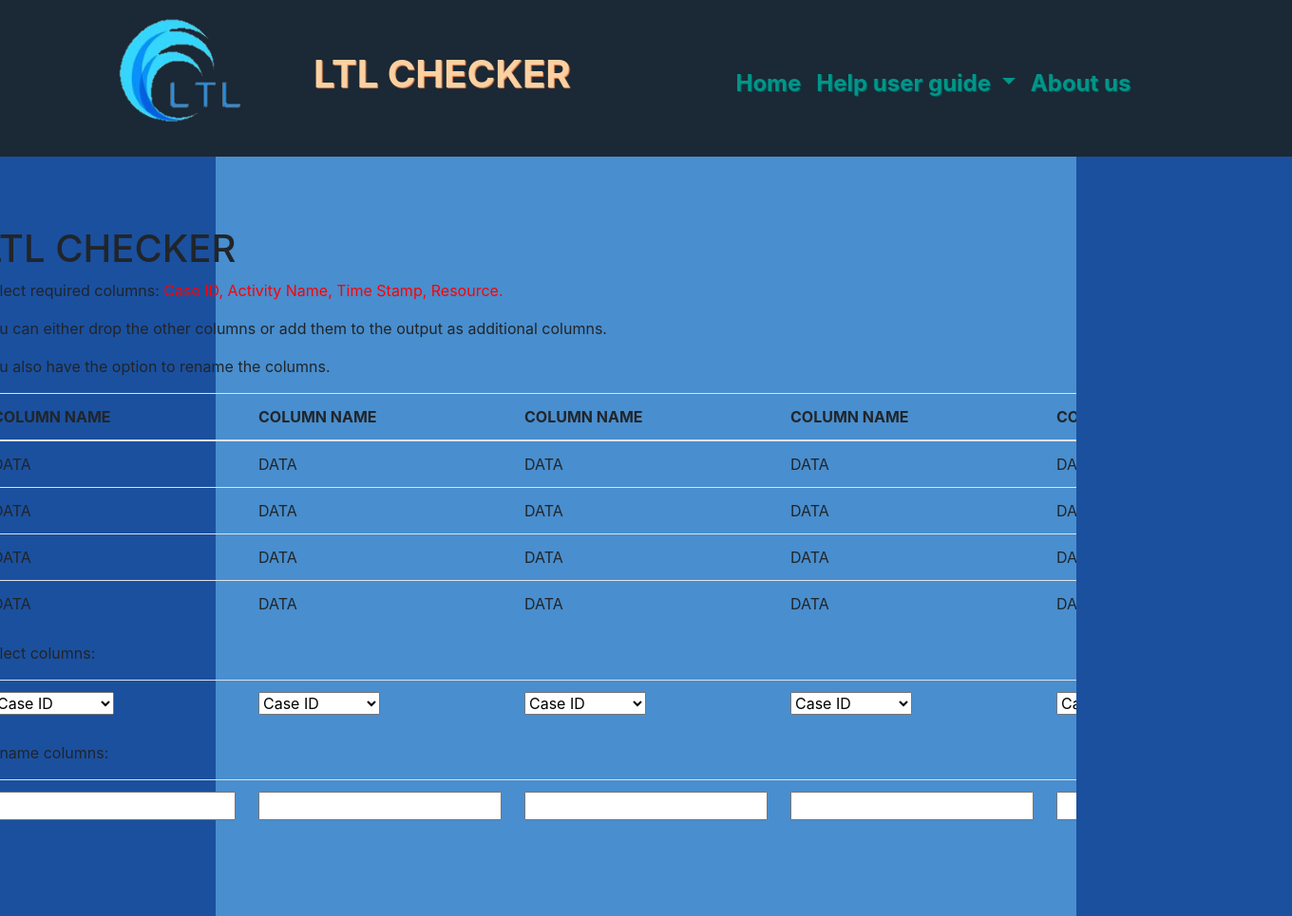
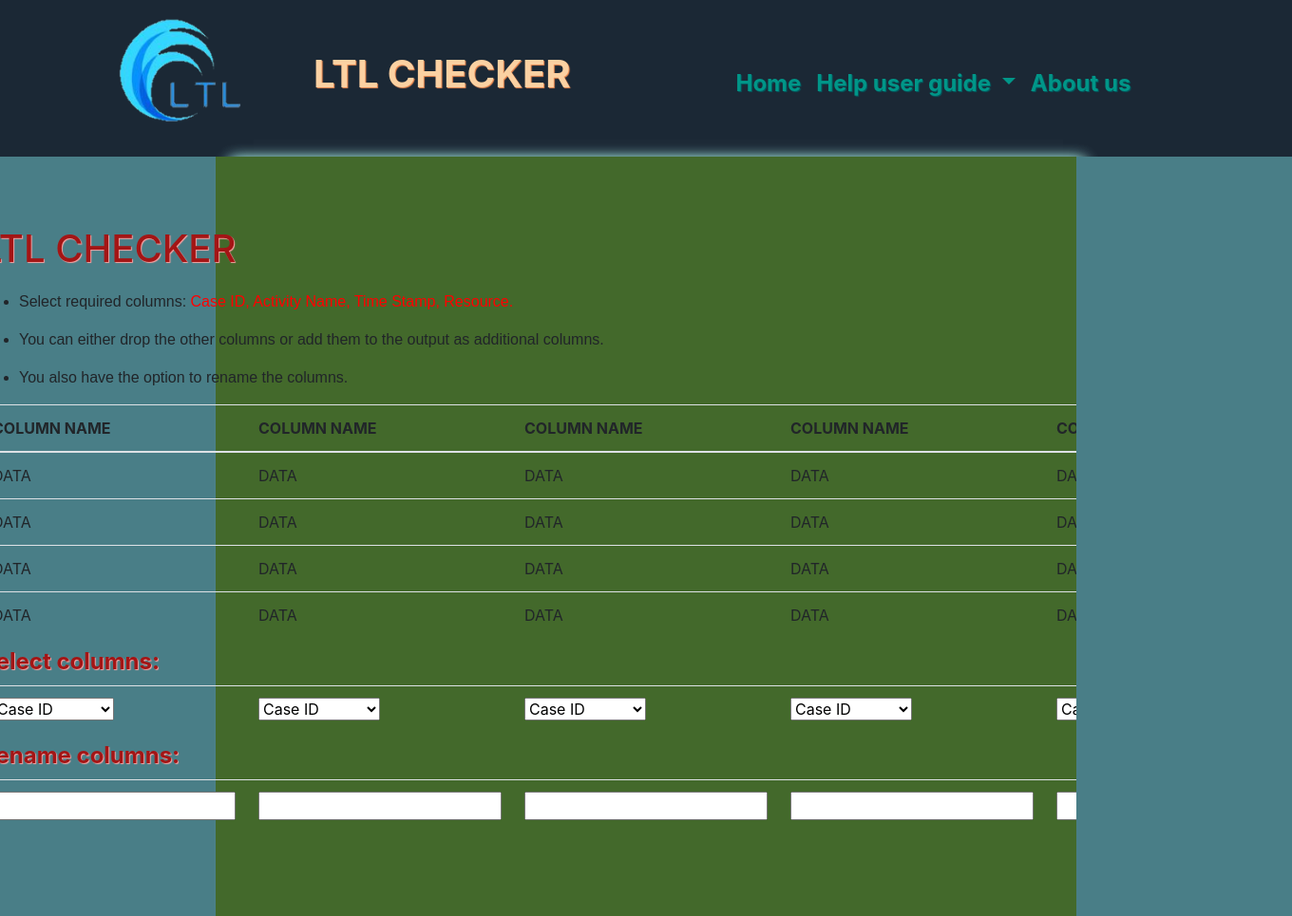
Before and after one commit to danielhenel/Customizable-interface-LTL-checking, a Flask app: template ltl_checker/templates/columns-selection.html in a window 1360 px wide; the page is wider, and only the part inside the window is pictured. Shown: that part at 95% size. Run offline with Flask 2, Linux system fonts and the light colour scheme; the template is opened without the code that fills it, so the values that code supplies are empty; some libraries are stand-ins or nearby versions.

Commit message:
change some styles

```diff
--- a/ltl_checker/static/css/columns-selection.css
+++ b/ltl_checker/static/css/columns-selection.css
@@ -0,0 +1,30 @@
+#selectColumns {
+    color: #a31515;
+	font-size: 1.5em;
+	font-weight: bold;
+	text-shadow: 1px 1px 1px #fba2a2;
+	margin-top: 0;
+	margin-bottom: 0;
+	line-height: .75;
+}
+#renameColumns {
+    color: #a31515;
+	font-size: 1.5em;
+	font-weight: bold;
+	text-shadow: 1px 1px 1px #fba2a2;
+	margin-top: 0;
+	margin-bottom: 0;
+	line-height: .75;
+}
+#description {
+    font-family: Arial, Helvetica, sans-serif;
+}
+#title {
+    color: #a31515;
+	font-size: 2.5em;
+	font-weight: bold;
+	text-shadow: 1px 1px 1px #fba2a2;
+	margin-top: 0;
+	margin-bottom: 20px;
+	line-height: .75;
+}
--- a/ltl_checker/static/css/main-styles.css
+++ b/ltl_checker/static/css/main-styles.css
@@ -3,13 +3,14 @@
 }
 
 #leftCol, #rightCol{
-    background-color: #1B509F;
+    background-color: #497e87 ;
     display: flex;
     justify-content: center;
 }
 
 #central-col{
-    background-color: #498ECE;
+    background-color: #43692b;
+    box-shadow: 12px 0 15px -4px #b3fff1, 12px 0 15px -4px #b3fff1;
 }
 
 #nextButtonImg, #previousButtonImg{
--- a/ltl_checker/static/css/upload.css
+++ b/ltl_checker/static/css/upload.css
@@ -1,7 +1,8 @@
 #uploadArea{
   width: 40rem;
   height: 30rem;
-  background-color: #498ECE;
+  background-color: #cab763;
+  box-shadow: 12px 0 15px -4px #ffecb3, 12px 0 15px -4px #ffecb3 inset;
   border: 1px solid #000000;
   filter: drop-shadow(0px 4px 4px rgba(0, 0, 0, 0.25));
   border-radius: 30px;
--- a/ltl_checker/templates/columns-selection.html
+++ b/ltl_checker/templates/columns-selection.html
@@ -74,9 +74,11 @@
                 <div>
                   <div id="description">
                     <!-- Description -->
-                    <p>Select required columns: <span id="caseID">Case ID,</span> <span id="activityName">Activity Name,</span> <span id="timeStamp">Time Stamp,</span> <span id="resource">Resource.</span> </p>
-                    <p>You can either drop the other columns or add them to the output as additional columns.</p>
-                    <p>You also have the option to rename the columns.</p>
+                    <ul>
+                      <li><p>Select required columns: <span id="caseID">Case ID,</span> <span id="activityName">Activity Name,</span> <span id="timeStamp">Time Stamp,</span> <span id="resource">Resource.</span> </p></li>
+                      <li><p>You can either drop the other columns or add them to the output as additional columns.</p></li>
+                      <li><p>You also have the option to rename the columns.</p></li>
+                    </ul>
                   </div>
                     <div>
                       <!--table-->
```
